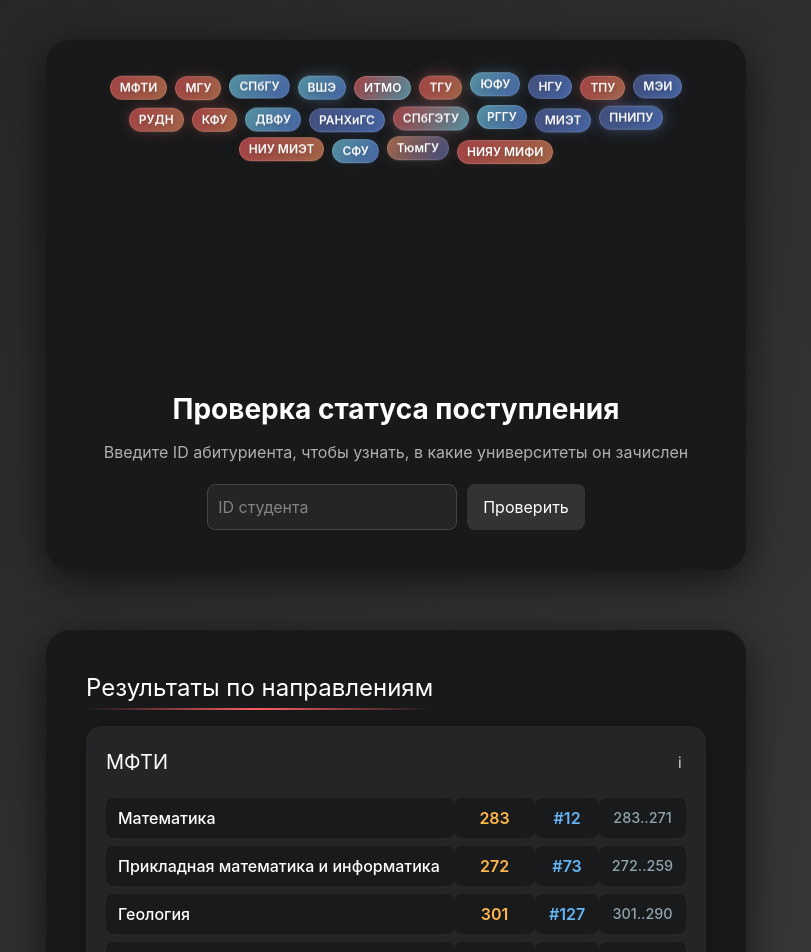
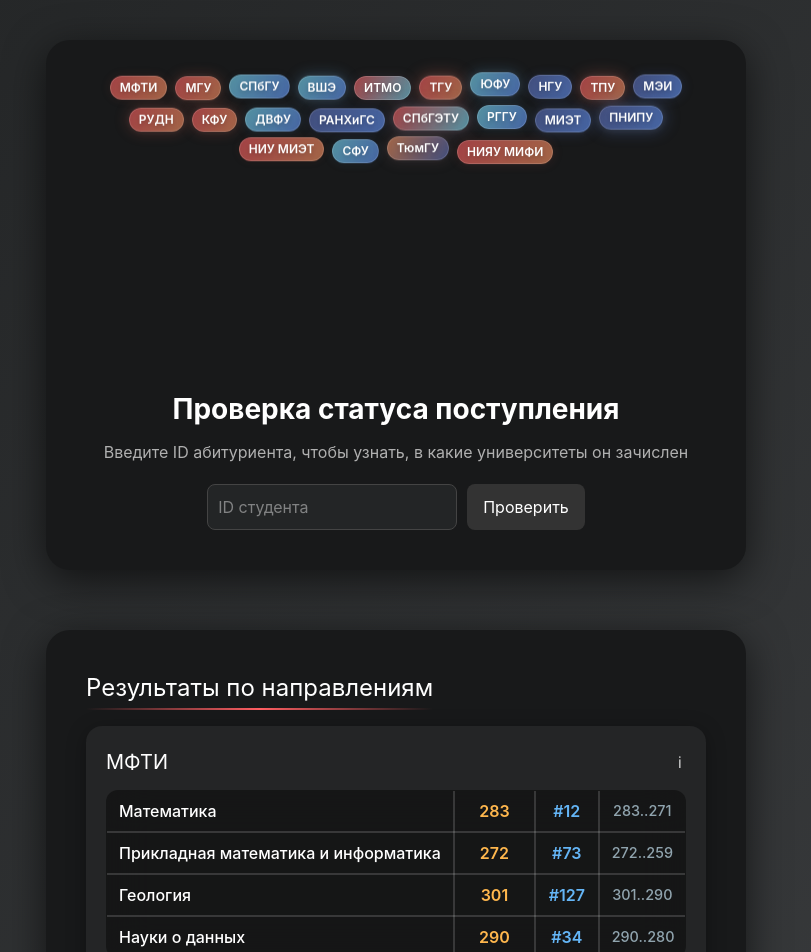
Before and after one commit to trueegorletov/analabit-webui, a Next.js app: page / in a window 1280 px wide. Shown: the top 952 px of the page, without its empty margins (244-1055 px from the left). Built offline with nearby package versions, Linux system fonts and the light colour scheme.

Commit message:
Better table

```diff
--- a/app/globals.css
+++ b/app/globals.css
@@ -215,16 +215,27 @@
     }
     .directions-table {
       width: 100%;
-      border-collapse: separate;
-      border-spacing: 0 8px;
+      border-collapse: collapse;
       table-layout: fixed; /* Fixed layout for consistent column widths */
       min-width: 100%; /* Ensure table takes full width */
+      background: rgba(0,0,0,0.4);
+      backdrop-filter: blur(20px);
+      -webkit-backdrop-filter: blur(20px);
+      border-radius: 12px;
+      border: 1px solid rgba(255, 255, 255, 0.1);
+      overflow: hidden;
     }
     .directions-table td {
       padding: 8px 12px;
-      background: rgba(0,0,0,0.3);
-      border-radius: 8px;
+      border-right: 2px solid rgba(255, 255, 255, 0.15);
+      border-bottom: 2px solid rgba(255, 255, 255, 0.15);
       overflow: hidden;
+    }
+    .directions-table td:last-child {
+      border-right: none;
+    }
+    .directions-table tr:last-child td {
+      border-bottom: none;
     }
     .directions-table .dir-name {
       width: 60%; /* Fixed width for program name */
@@ -335,7 +346,6 @@
 
       .directions-table {
         font-size: 14px;
-        border-spacing: 0 6px;
       }
 
       .directions-table td {
@@ -390,7 +400,6 @@
 
       .directions-table {
         font-size: 12px;
-        border-spacing: 0 3px;
       }
 
       .directions-table td {
@@ -441,7 +450,6 @@
     @media (max-width: 375px) {
       .directions-table {
         font-size: 11px;
-        border-spacing: 0 3px;
       }
 
       .directions-table td {
@@ -485,7 +493,6 @@
     @media (max-width: 414px) and (min-width: 376px) {
       .directions-table {
         font-size: 12px;
-        border-spacing: 0 3px;
       }
 
       .directions-table td {
@@ -538,7 +545,6 @@
 
       .directions-table {
         font-size: 10px;
-        border-spacing: 0 2px;
       }
 
       .directions-table td {
```
